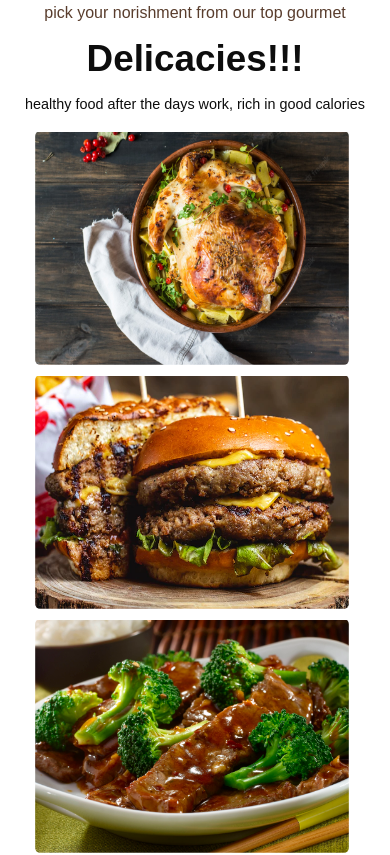
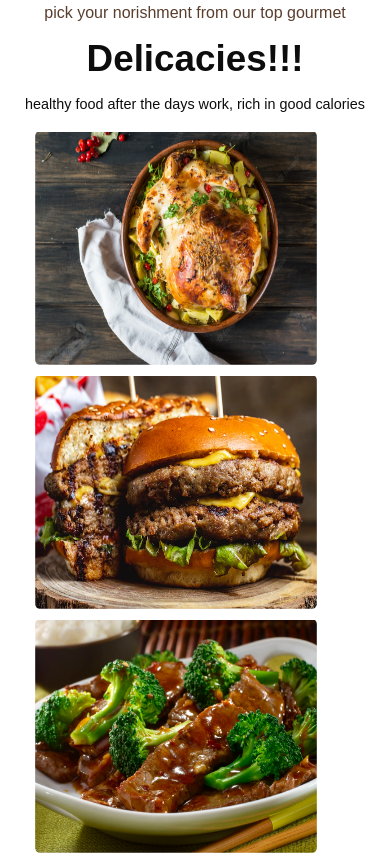
Before and after one commit to Franklivania/vania-continental, a plain HTML site: page index.html in a window 390 px wide. Shown: the part 2580-3435 px from the top of the page. Drawn offline with Linux system fonts and the light colour scheme; a web font is replaced by a local one.

Commit message:
add mobile

```diff
--- a/style/delicacies.css
+++ b/style/delicacies.css
@@ -145,13 +145,13 @@
         text-align: center;
     }
     .row{
-        margin: auto 1rem;
+        margin: auto 0.6rem;
         width: 100%;
     }
 
     .column img{
         height: 15rem;
-        width: 20rem;
+        width: 18rem;
         border-radius: 0.5rem;
         padding: 0.2rem;
         margin: auto 2rem;
```
